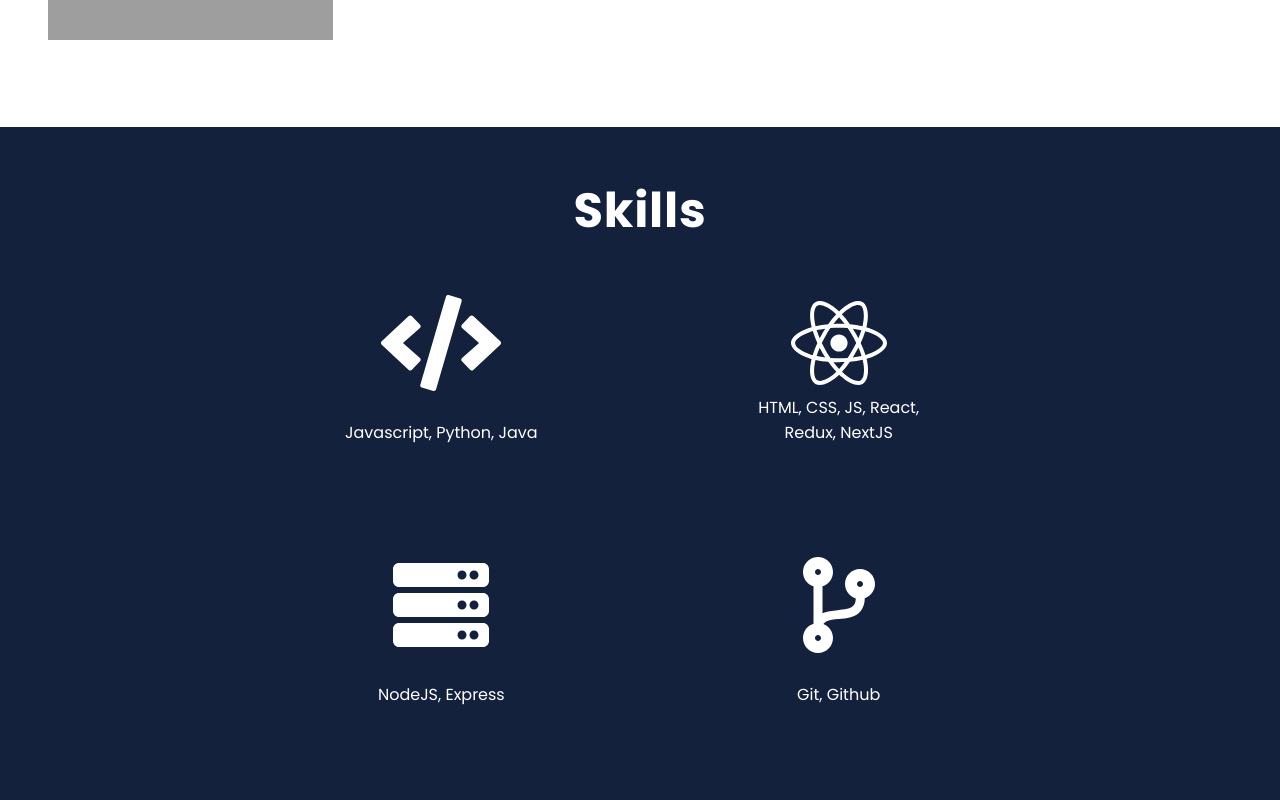
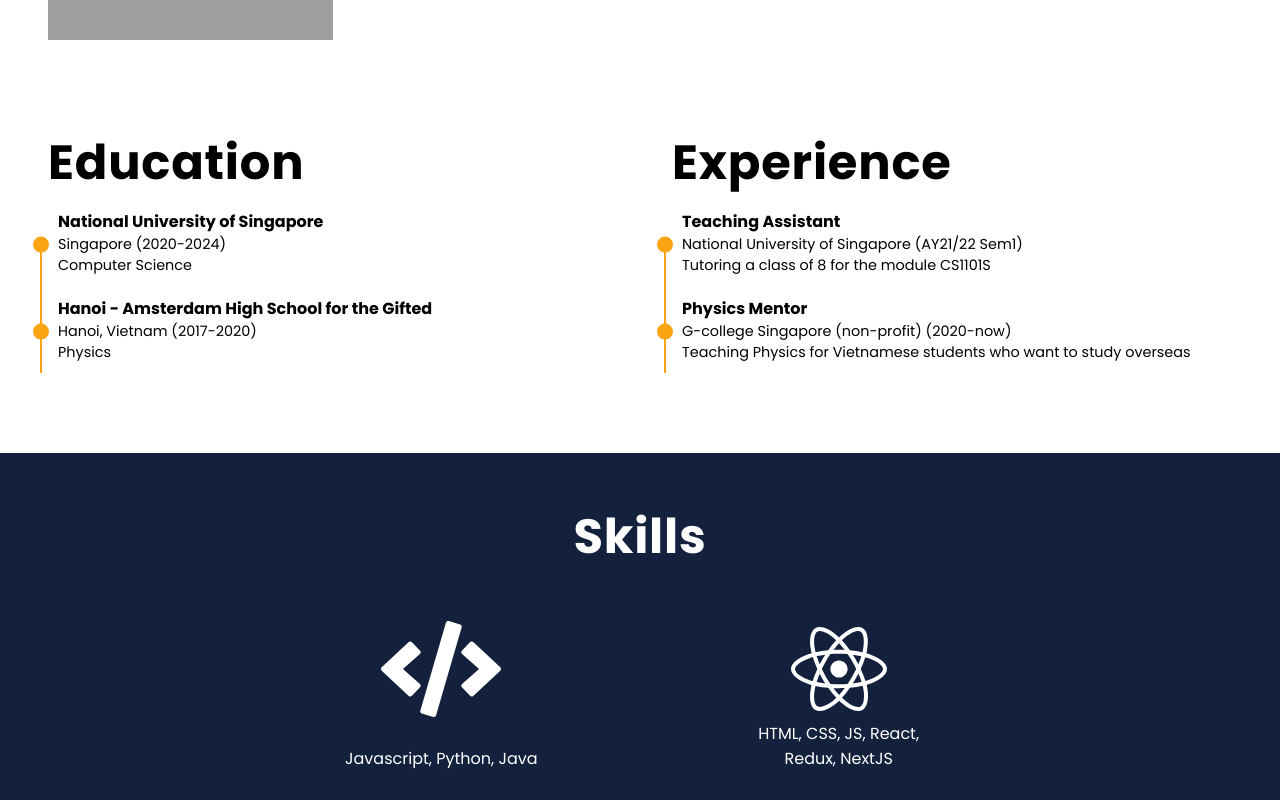
Before and after one commit to pbthang/Personal-Webpage, a Next.js app: page / in a window 1280 px wide. Shown: the part 1220-2020 px from the top of the page. Built offline with nearby package versions, Linux system fonts and the light colour scheme; grey boxes are pictures that could not be loaded.

Commit message:
add education and experience

```diff
--- a/components/About/About.js
+++ b/components/About/About.js
@@ -3,11 +3,12 @@ import Image from "next/image";
 import styles from "./About.module.css";
 import { Link } from "react-scroll";
 
-function About() {
+function About({ education, experience }) {
   const imgSize = [2592, 3456];
   const imgScale = 0.11;
   return (
     <div className={styles.container} id="About">
+      <div className={styles.about}>
         <div className={styles.img}>
           <Image
             src="/pbthang_img.jpg"
@@ -30,11 +31,11 @@ function About() {
             >
               National University of Singapore
             </a>{" "}
-          (NUS). I have a keen interest in Web Development, especially Frontend
-          Development since it involves both logical thinking and creativity at
-          the same time. <br />
-          <br /> You can find out more about me through my Linkedin profile and
-          GitHub page in the{" "}
+            (NUS). I have a keen interest in Web Development, especially
+            Frontend Development since it involves both logical thinking and
+            creativity at the same time. <br />
+            <br /> You can find out more about me through my Linkedin profile
+            and GitHub page in the{" "}
             <Link
               to="Contact"
               smooth={true}
@@ -50,6 +51,37 @@ function About() {
           </p>
         </div>
       </div>
+      <div className={styles.eduAndExp}>
+        <div className={styles.education}>
+          <h2 className={`${styles.title} title`}>Education</h2>
+          <ul>
+            {education.map((item, idx) => (
+              <li key={idx}>
+                <div className={styles.eduSchool}>{item.school}</div>
+                <div className={styles.eduContent}>
+                  {item.location} ({item.time})
+                </div>
+                <div className={styles.eduContent}>{item.major}</div>
+              </li>
+            ))}
+          </ul>
+        </div>
+        <div className={styles.experience}>
+          <h2 className={`${styles.title} title`}>Experience</h2>
+          <ul>
+            {experience.map((item, idx) => (
+              <li key={idx}>
+                <div className={styles.expTitle}>{item.title}</div>
+                <div className={styles.expContent}>
+                  {item.organization} ({item.time})
+                </div>
+                <div className={styles.expContent}>{item.description}</div>
+              </li>
+            ))}
+          </ul>
+        </div>
+      </div>
+    </div>
   );
 }
 
--- a/components/About/About.module.css
+++ b/components/About/About.module.css
@@ -1,4 +1,4 @@
-.container {
+.about {
   display: flex;
   justify-content: space-evenly;
   align-content: center;
@@ -29,8 +29,65 @@
   display: inherit !important;
 }
 
+.eduAndExp {
+  display: grid;
+  grid-template-columns: 1fr 1fr;
+  gap: 4rem;
+  padding: 0 3rem 5rem 3rem;
+}
+
+/* ---------For the timeline ul--------- */
+.eduAndExp ul {
+  list-style: none;
+}
+.eduAndExp li {
+  position: relative;
+  padding: 10px;
+}
+.eduAndExp li:before {
+  content: "";
+  width: 16px;
+  height: 16px;
+  border-radius: 50%;
+  background: var(--secondary);
+  position: absolute;
+  left: -15px;
+  top: 50%;
+  transform: translateY(-40%);
+}
+.eduAndExp li:after {
+  content: "";
+  width: 2px;
+  height: 120%;
+  background: var(--secondary);
+  position: absolute;
+  left: -8px;
+  top: 50%;
+}
+
+.eduAndExp li:last-child::after {
+  height: 50%;
+}
+/* ----------End---------- */
+
+.expTitle {
+  font-weight: 700;
+}
+
+.eduSchool {
+  font-weight: 700;
+}
+
+.expContent {
+  font-size: 0.9rem;
+}
+
+.eduContent {
+  font-size: 0.9rem;
+}
+
 @media screen and (max-width: 800px) {
-  .container {
+  .about {
     display: flex;
     flex-direction: column;
     justify-content: space-evenly;
@@ -44,4 +101,8 @@
     padding: 1rem 1rem;
     margin: 1rem 1rem;
   }
+  .eduAndExp {
+    grid-template-columns: 1fr;
+    padding: 0 2rem 5rem 2rem;
+  }
 }
--- a/pages/index.js
+++ b/pages/index.js
@@ -17,12 +17,14 @@ import {
 } from "@fortawesome/free-solid-svg-icons";
 import Contact from "../components/Contact";
 
-export default function App({ navItems, skills, projects, contact }) {
+export default function App(props) {
+  const { navItems, education, experience, skills, projects, contact } = props;
+
   return (
     <>
       <Navbar navItems={navItems} />
       <Home />
-      <About />
+      <About education={education} experience={experience} />
       <Skills skills={skills} />
       <Projects projects={projects} />
       <Contact contact={contact} />
@@ -40,6 +42,35 @@ export const getStaticProps = () => {
         { label: "Skills", linkTo: "Skills" },
         { label: "Projects", linkTo: "Projects" },
         { label: "Contact", linkTo: "Contact" },
+      ],
+      education: [
+        {
+          school: "National University of Singapore",
+          time: "2020-2024",
+          location: "Singapore",
+          major: "Computer Science",
+        },
+        {
+          school: "Hanoi - Amsterdam High School for the Gifted",
+          time: "2017-2020",
+          location: "Hanoi, Vietnam",
+          major: "Physics",
+        },
+      ],
+      experience: [
+        {
+          title: "Teaching Assistant",
+          organization: "National University of Singapore",
+          time: "AY21/22 Sem1",
+          description: "Tutoring a class of 8 for the module CS1101S",
+        },
+        {
+          title: "Physics Mentor",
+          organization: "G-college Singapore (non-profit)",
+          time: "2020-now",
+          description:
+            "Teaching Physics for Vietnamese students who want to study overseas",
+        },
       ],
       skills: [
         {
@@ -78,8 +109,14 @@ export const getStaticProps = () => {
         {
           imgSrc: "/personalWebsite.jpg",
           label: "Personal Website",
-          description: "This is my personal website which I made using NextJS",
-          githubLink: "https://github.com/pbthang/",
+          description: "This is my personal website which I made using NextJS.",
+          githubLink: "https://github.com/pbthang/Personal-Webpage",
+        },
+        {
+          imgSrc: "/discordBot.jpg",
+          label: "Daily Dose of Jokes",
+          description: "A simple Discord bot that tells jokes.",
+          githubLink: "https://github.com/pbthang/Daily-Dose-of-Jokes",
         },
       ],
       contact: [
```
Also changed, not shown: public/discordBot.jpg (added). Lines whose indentation alone changed are shown as unchanged.
